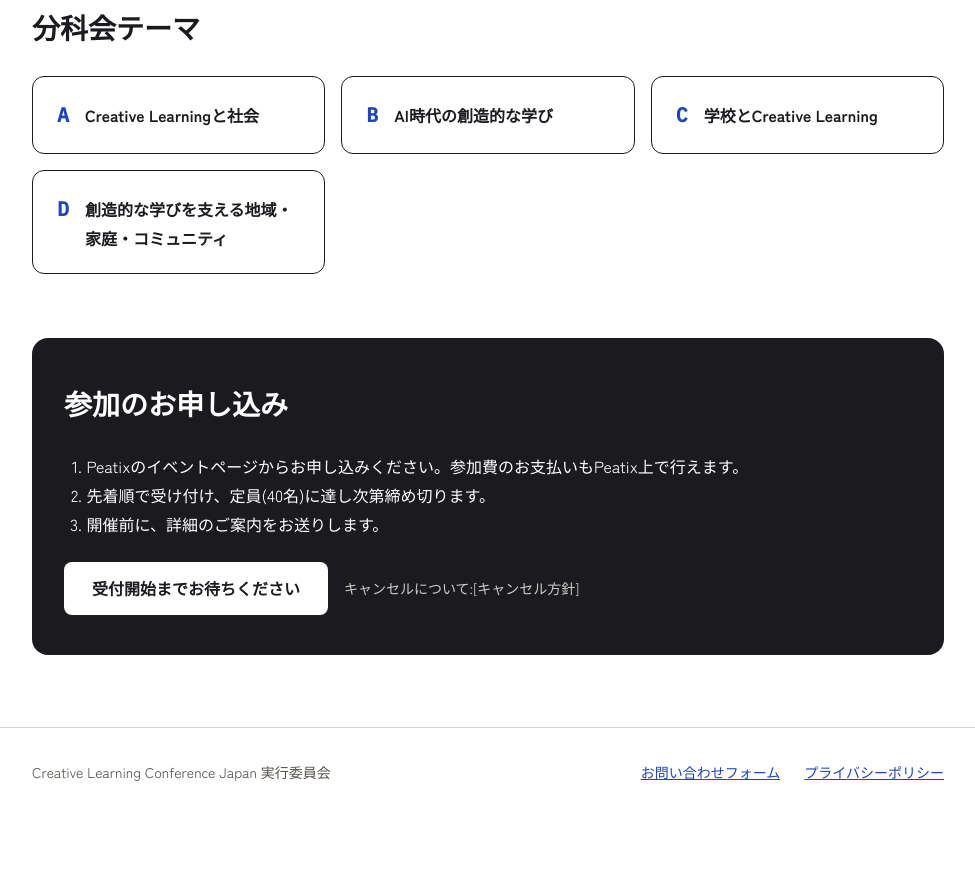
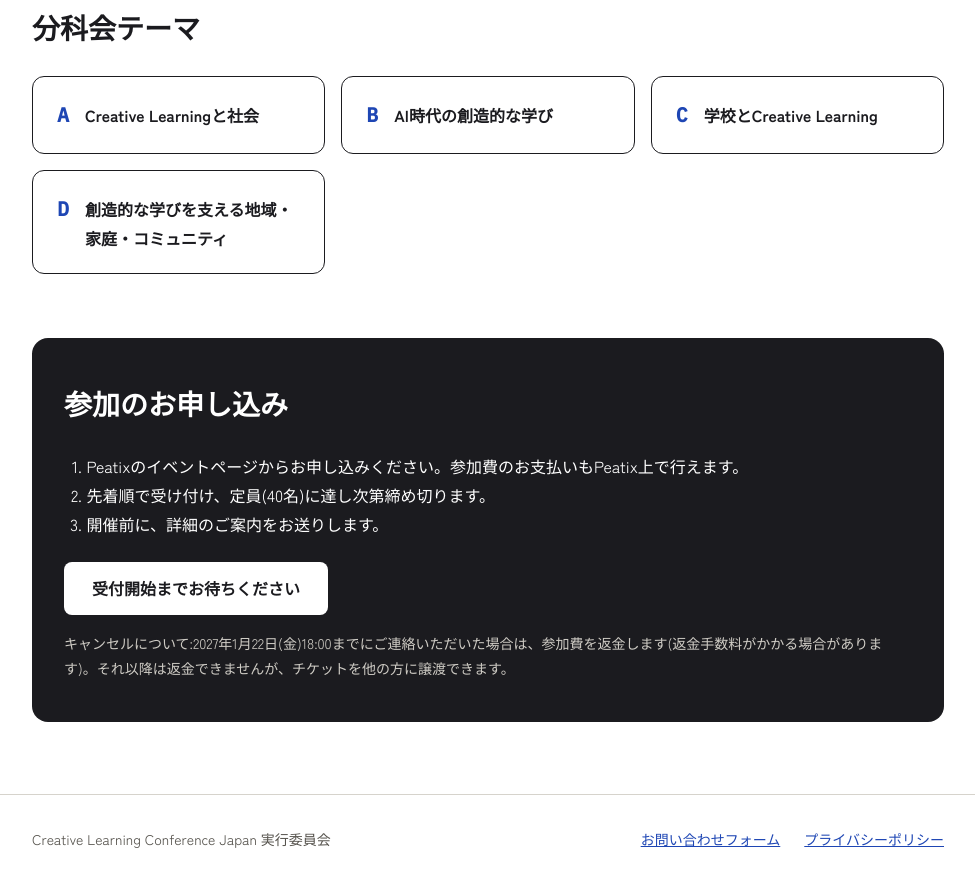
Before and after one commit to clc-japan/2027, a Jekyll site: the page built from index.md, in a window 1280 px wide and 900 px high, scrolled down 3966 px. Shown: the top 887 px of the window, without its empty margins (152-1127 px from the left). Built offline with Jekyll 4.4.1, drawn with Linux system fonts in a browser that asks for light colours; before the commit the page ends 4799 px from its top, so only the background shows below that; some of the changed text lies outside the part shown.

Commit message:
キャンセル方針と懇親会の案内を確定版に更新
Co-Authored-By: Claude Opus 5.5 <noreply@anthropic.com>
Claude-Session: https://claude.ai/code/session_01DKnuBg6vW68knGXiz4kfn4

```diff
--- a/index.md
+++ b/index.md
@@ -44,7 +44,7 @@ map_url: "https://www.google.com/maps/search/?api=1&query=%E6%9D%B1%E4%BA%AC%E9%
 capacity: "40名(先着順・定員に達し次第締め切ります)"
 fee: "一般 10,000円/学生 5,000円/応援参加 15,000円"
 fee_note: "参加費には昼食・飲み物が含まれます。応援参加は、一般参加費との差額(5,000円)を、次回以降のCreative Learning Conference Japanの活動費に充てる区分です。"
-party: "17:30–20:00(別途 [金額])"
+party: "開催を予定しています。詳細は別途ご連絡し、参加費は別途集金します。"
 record: "オンライン配信はありません。当日の様子は写真・映像で記録します。"
 organizer: "Creative Learning Conference Japan 実行委員会"
 
@@ -100,7 +100,7 @@ tracks:
 # PeatixのイベントページのURLを入れます。
 # 空欄 "" のあいだは「受付開始までお待ちください」と表示されます。
 apply_url: ""
-cancel: "[キャンセル方針]"
+cancel: "2027年1月22日(金)18:00までにご連絡いただいた場合は、参加費を返金します(返金手数料がかかる場合があります)。それ以降は返金できませんが、チケットを他の方に譲渡できます。"
 
 # --- お問い合わせ ---
 # お問い合わせフォーム(Googleフォーム)のURLです。
```
